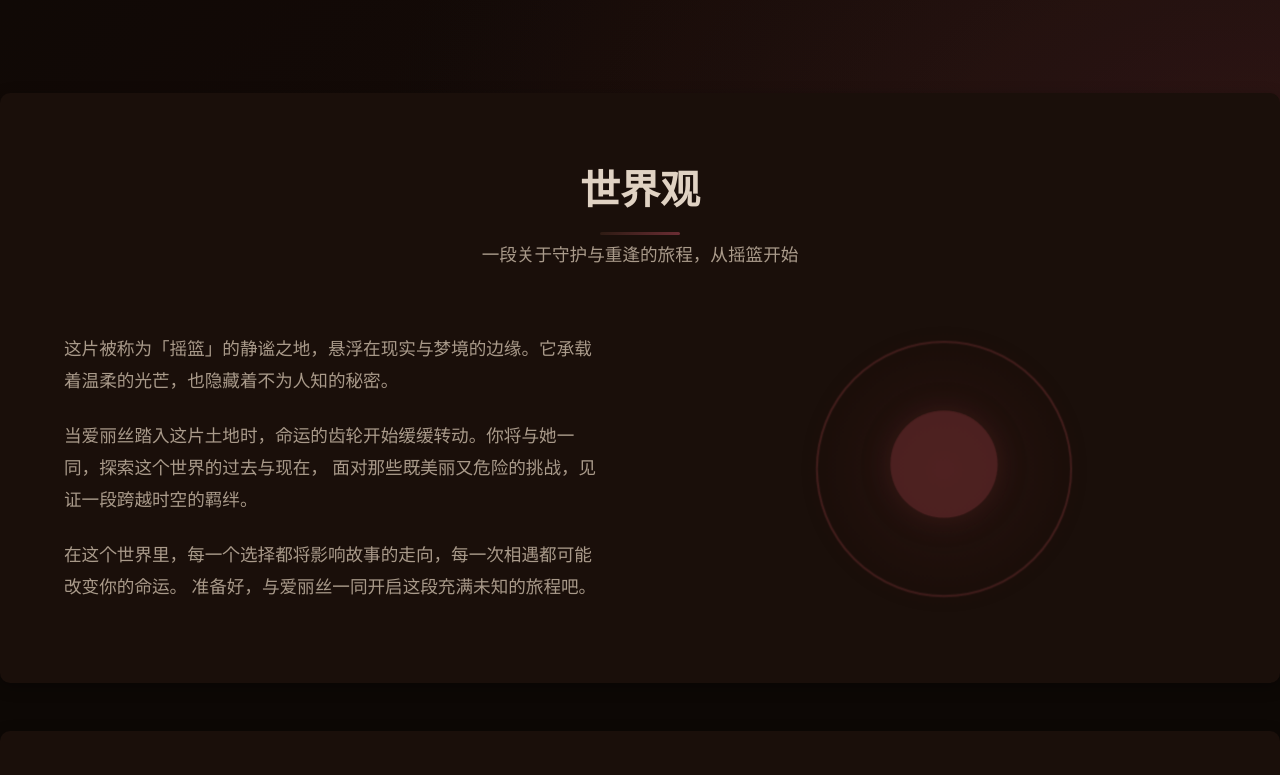
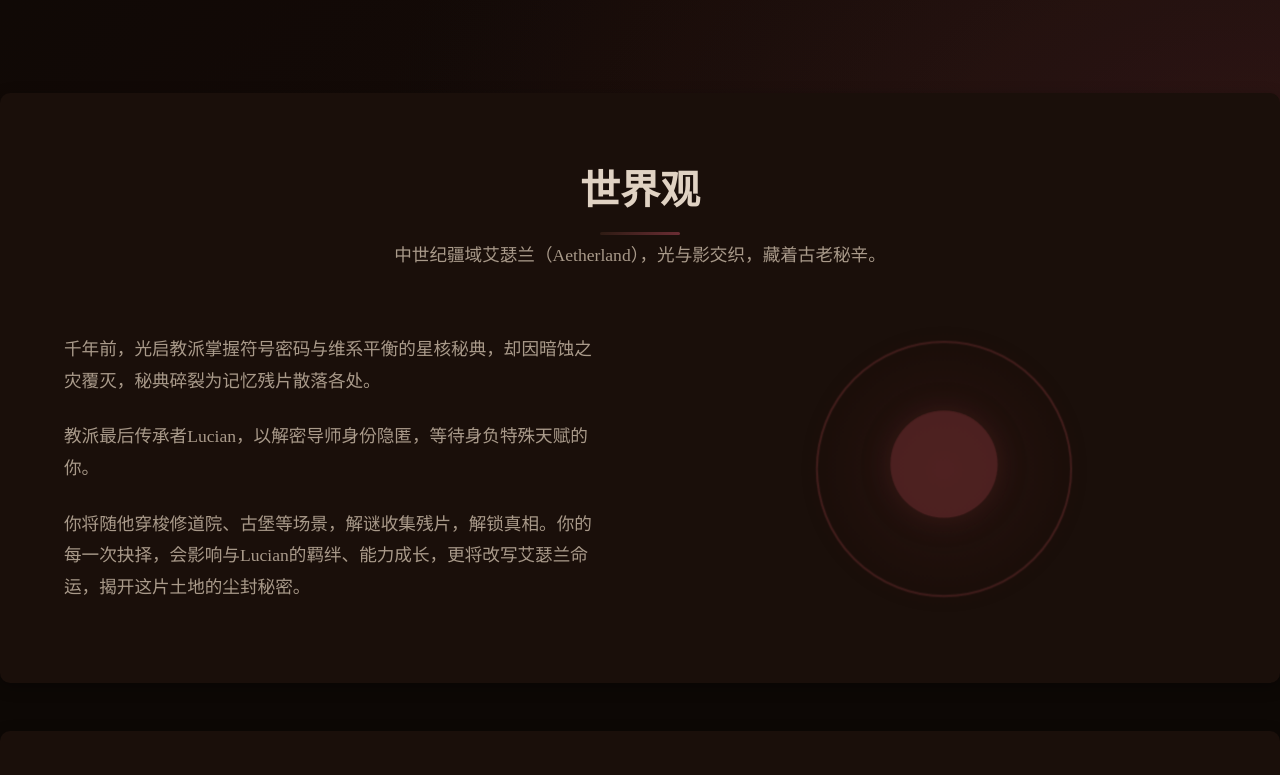
Before and after one commit to yao585/mayweb, a plain HTML site: page index.html in a window 1280 px wide. Shown: the part 625-1400 px from the top of the page. Drawn offline with Linux system fonts and the light colour scheme.

Commit message:
Update world description and subtitle in index.html

```diff
--- a/index.html
+++ b/index.html
@@ -85,21 +85,19 @@
       <div class="section-container">
         <div class="section-header">
           <h2 class="section-title">世界观</h2>
-          <p class="section-subtitle">一段关于守护与重逢的旅程，从摇篮开始</p>
+          <p class="section-subtitle">中世纪疆域艾瑟兰（Aetherland），光与影交织，藏着古老秘辛。</p>
         </div>
 
         <div class="world-content">
           <div class="world-description">
             <p>
-              这片被称为「摇篮」的静谧之地，悬浮在现实与梦境的边缘。它承载着温柔的光芒，也隐藏着不为人知的秘密。
+              千年前，光启教派掌握符号密码与维系平衡的星核秘典，却因暗蚀之灾覆灭，秘典碎裂为记忆残片散落各处。
             </p>
             <p>
-              当爱丽丝踏入这片土地时，命运的齿轮开始缓缓转动。你将与她一同，探索这个世界的过去与现在，
-              面对那些既美丽又危险的挑战，见证一段跨越时空的羁绊。
+              教派最后传承者Lucian，以解密导师身份隐匿，等待身负特殊天赋的你。
             </p>
             <p>
-              在这个世界里，每一个选择都将影响故事的走向，每一次相遇都可能改变你的命运。
-              准备好，与爱丽丝一同开启这段充满未知的旅程吧。
+              你将随他穿梭修道院、古堡等场景，解谜收集残片，解锁真相。你的每一次抉择，会影响与Lucian的羁绊、能力成长，更将改写艾瑟兰命运，揭开这片土地的尘封秘密。
             </p>
           </div>
           <div class="world-visual">
```
